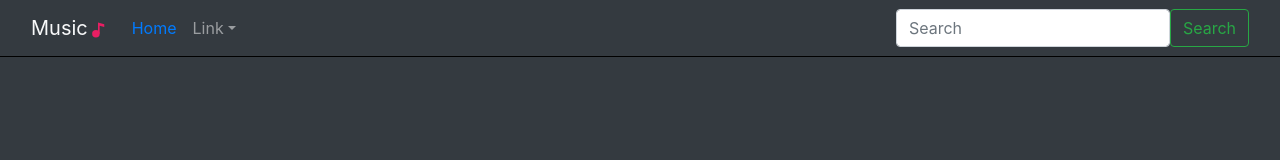
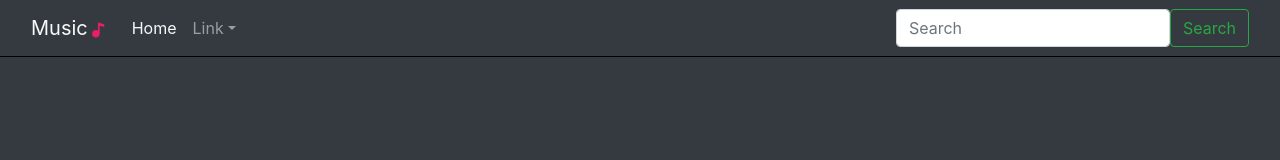
Before and after one commit to rajibjonchhen/m7-d8-music-search-engine, a React (Create React App) app: page / in a window 1280 px wide. Shown: the top 160 px of the page. Built offline with nearby package versions, Linux system fonts and the light colour scheme; no server answers.

Commit message:
sample pic added readme

```diff
--- a/src/components/MyNavbar.tsx
+++ b/src/components/MyNavbar.tsx
@@ -17,7 +17,7 @@ function MyNavbar({search, setSearch, fetchSongs}:SearchProps) {
         }
 
     return (
-        <Navbar bg="dark" expand="lg" variant="dark" style={{position:'sticky', top:0, zIndex:1, borderBottom:'1px solid black'}}>
+        <Navbar bg="dark" expand="lg" variant="dark" style={{position:'sticky', top:0, zIndex:1, borderBottom:'1px solid black', color:'white'}}>
   <Container fluid>
     <Navbar.Brand>
         <Link to='/'>
@@ -34,12 +34,12 @@ function MyNavbar({search, setSearch, fetchSongs}:SearchProps) {
         style={{ maxHeight: '100px' }}
         navbarScroll
       >
-        <Nav.Link>
         <Link to='/'>
-            Home
+          <div className='nav-link text-light'>
+              Home
+          </div>
         </Link>
-        </Nav.Link>
-        <NavDropdown title="Link" id="navbarScrollingDropdown">
+        <NavDropdown title="Link" id="navbarScrollingDropdown" className='text-light'>
           <NavDropdown.Item href="#action3">Action</NavDropdown.Item>
           <NavDropdown.Item href="#action4">Another action</NavDropdown.Item>
           <NavDropdown.Divider />
```
Also changed, not shown: 1 other file (tests, documents, lock files or other folders).
